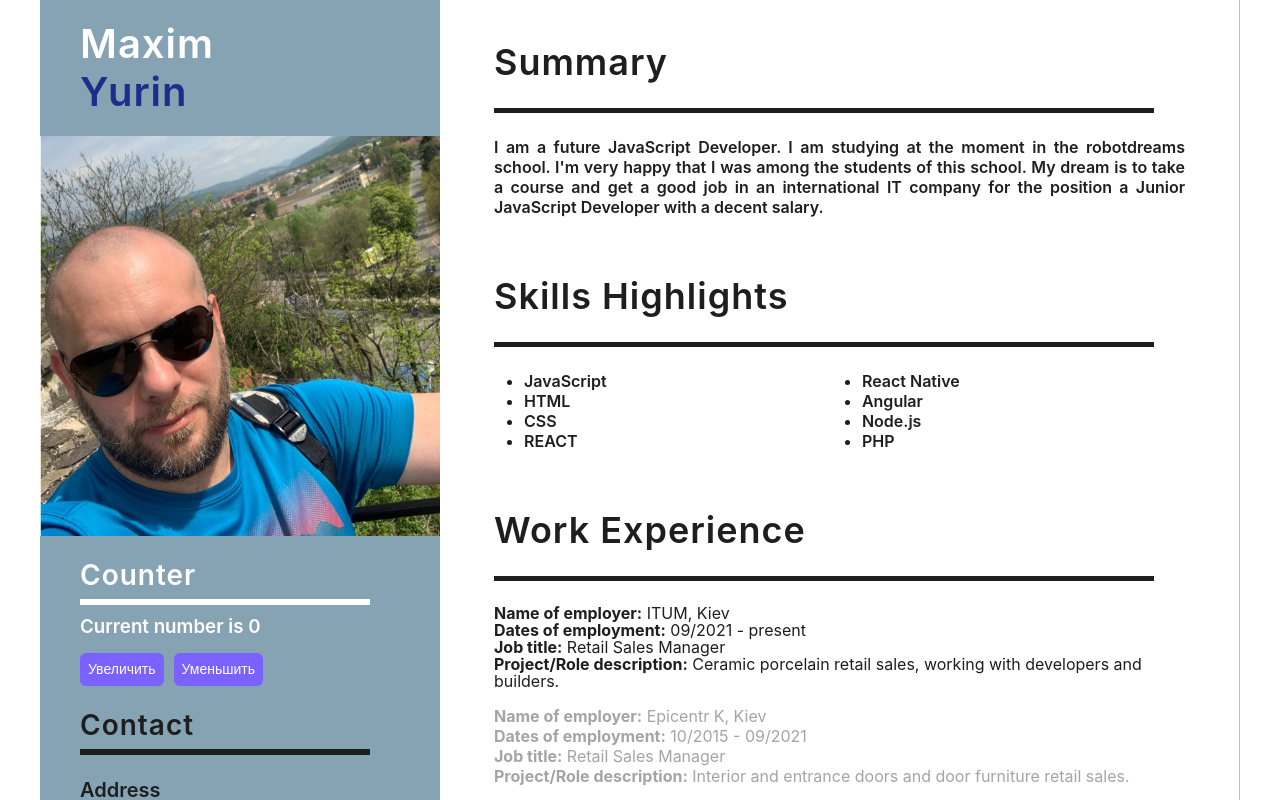
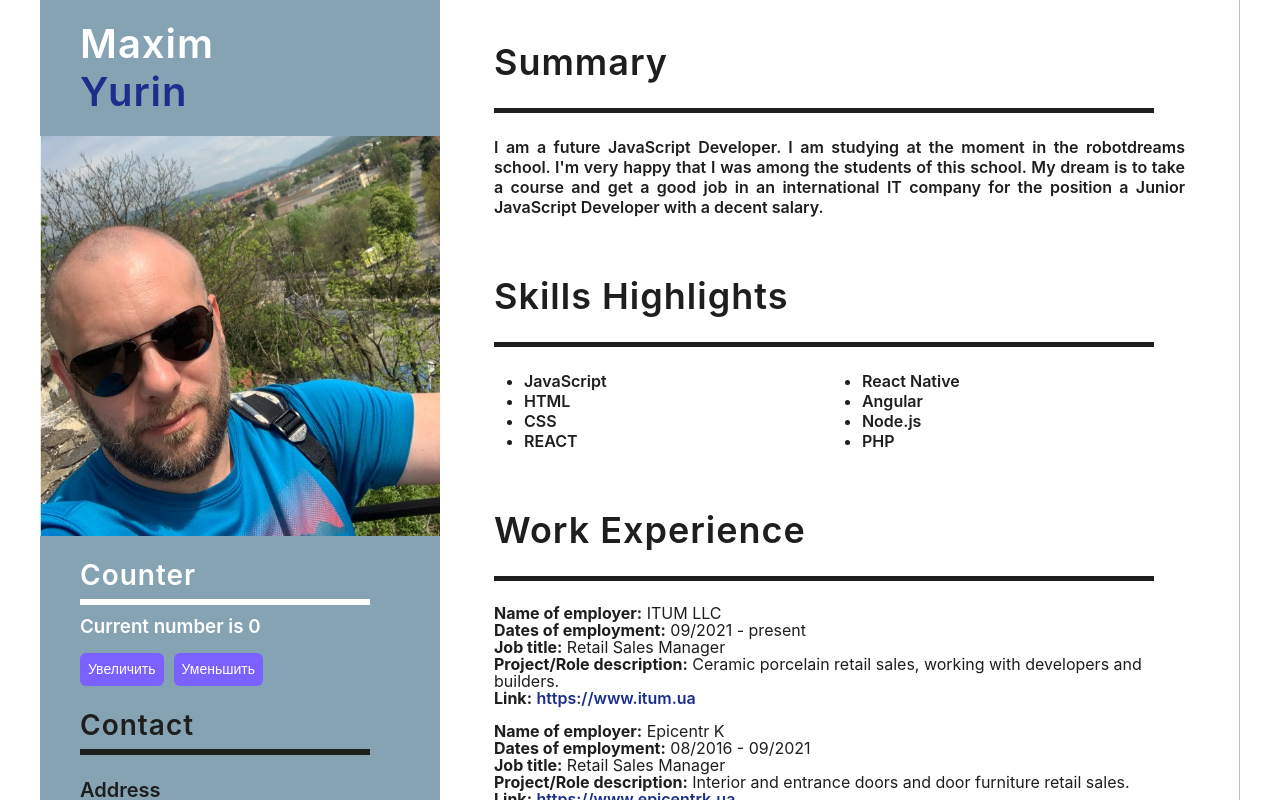
Before and after one commit to maximyurin/react-start, a React (Create React App) app: page / in a window 1280 px wide. Shown: the top 800 px of the page. Built offline with nearby package versions, Linux system fonts and the light colour scheme.

Commit message:
Added work experience section

```diff
--- a/src/components/Person-Work-Experience.js
+++ b/src/components/Person-Work-Experience.js
@@ -1,29 +1,42 @@
+import { useState } from "react";
+import PersonWorkPlaces from "./Person-Work-Places";
+
 function PersonWorkExperience() {
+  const [workplaces, setWorkplaces] = useState([
+    {
+      title: "Retail Sales Manager",
+      description:
+        "Ceramic porcelain retail\n" +
+        "          sales, working with developers and builders.",
+      name: "ITUM LLC",
+      datesOfWork: "09/2021 - present",
+      link: "https://www.itum.ua",
+    },
+    {
+      title: "Retail Sales Manager",
+      description:
+        "Interior and entrance doors\n" +
+        "          and door furniture retail sales.",
+      name: "Epicentr K",
+      datesOfWork: "08/2016 - 09/2021",
+      link: "https://www.epicentrk.ua",
+    },
+  ]);
+
+  // const addWorkplace = (newWorkplace) => {
+  //   setWorkplaces([...workplaces, newWorkplace]);
+  // };
+
   return (
     <div className="person-work-experience">
       <header>
         <h2 className="person-header">Work Experience</h2>
       </header>
-      <section>
-        <p className="person-content-p">
-          <strong>Name of employer:</strong> ITUM, Kiev
-          <br />
-          <strong>Dates of employment:</strong> 09/2021 - present
-          <br />
-          <strong>Job title:</strong> Retail Sales Manager
-          <br />
-          <strong>Project/Role description:</strong> Ceramic porcelain retail
-          sales, working with developers and builders.
-        </p>
-        <p className="person-content-past">
-          <strong>Name of employer:</strong> Epicentr K, Kiev
-          <br />
-          <strong>Dates of employment:</strong> 10/2015 - 09/2021 <br />
-          <strong>Job title:</strong> Retail Sales Manager <br />
-          <strong>Project/Role description:</strong> Interior and entrance doors
-          and door furniture retail sales.
-        </p>
-      </section>
+      {workplaces.map((workplace, index) => (
+        <section key={index}>
+          <PersonWorkPlaces {...workplace} />
+        </section>
+      ))}
     </div>
   );
 }
--- /dev/null
+++ b/src/components/Person-Work-Places.js
@@ -0,0 +1,17 @@
+function PersonWorkPlaces({ title, description, name, datesOfWork, link }) {
+  return (
+    <p className="person-content-p">
+      <strong>Name of employer:</strong> {name}
+      <br />
+      <strong>Dates of employment:</strong> {datesOfWork}
+      <br />
+      <strong>Job title:</strong> {title}
+      <br />
+      <strong>Project/Role description:</strong> {description}
+      <br />
+      <strong>Link:</strong> <a href={link}>{link}</a>
+    </p>
+  );
+}
+
+export default PersonWorkPlaces;
```
